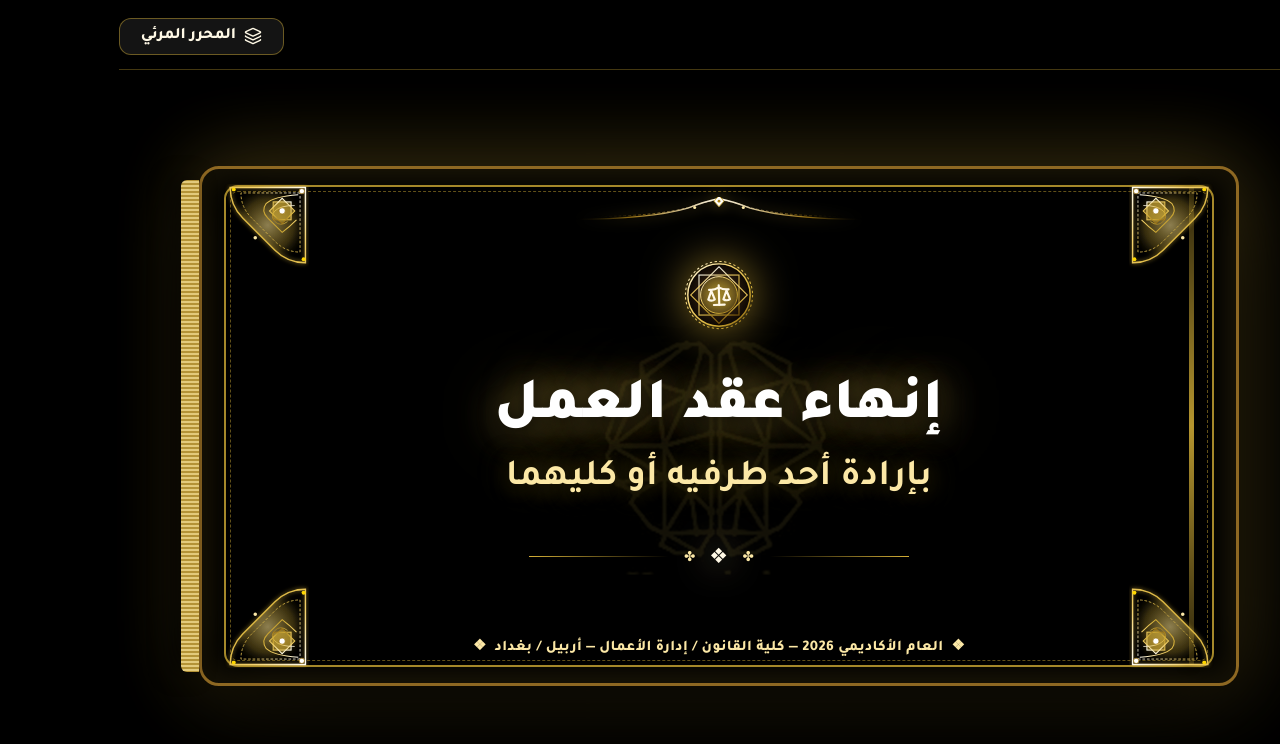
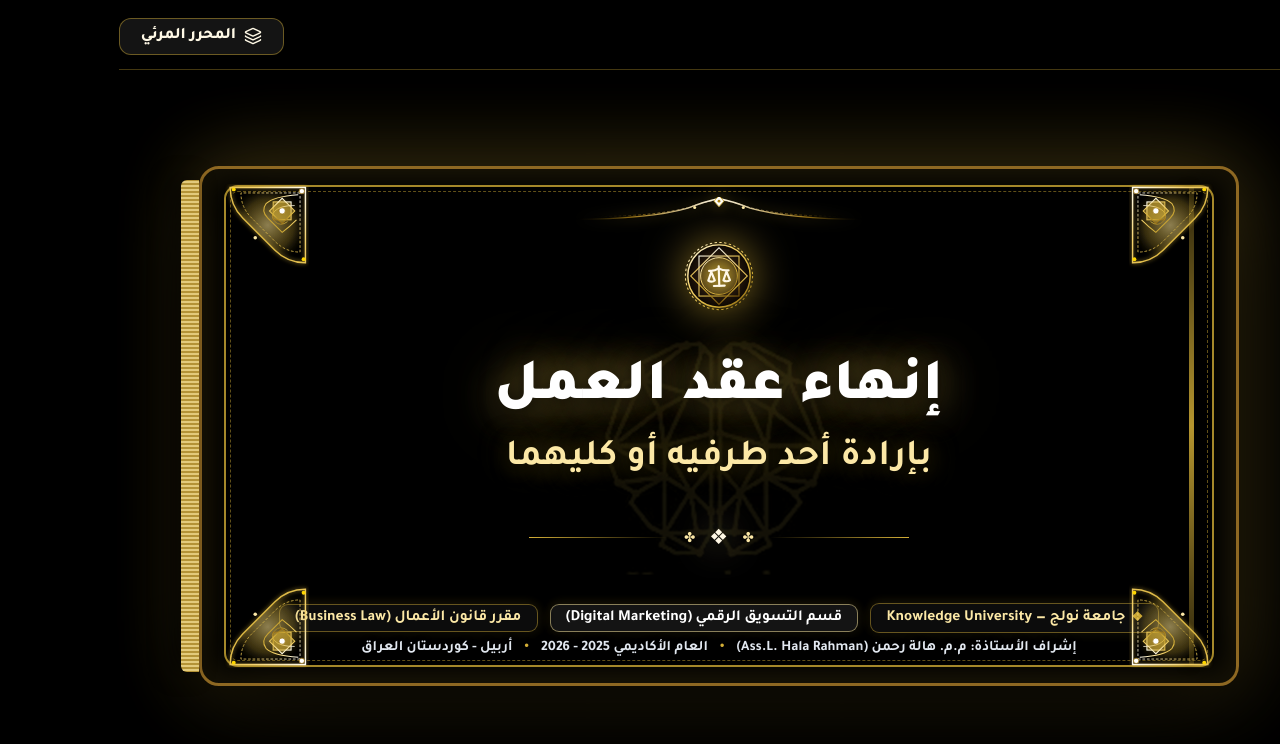
Before and after one commit to richsmaster/business-law-labor-contract-presentation, a React (Vite) app: page / in a window 1280 px wide. Shown: the top 744 px of the page. Built offline with nearby package versions, Linux system fonts and the light colour scheme; a web font is replaced by a local one.

Commit message:
feat: add full academic affiliation (Knowledge University, Digital Marketing dept, supervisor, year) to front cover footer

```diff
--- a/src/components/BookFrontCover.tsx
+++ b/src/components/BookFrontCover.tsx
@@ -301,16 +301,32 @@ export const BookFrontCover: React.FC<BookFrontCoverProps> = ({ onOpenBook }) =>
             <CalligraphicFlourish />
           </div>
 
-          {/* Bottom Academic Year & Seal */}
+          {/* Bottom Academic Year & Complete Institutional Info */}
           <motion.div
             className="cover-bottom-year"
-            initial={{ opacity: 0 }}
-            animate={{ opacity: 1 }}
+            initial={{ opacity: 0, y: 8 }}
+            animate={{ opacity: 1, y: 0 }}
             transition={{ duration: 0.8, delay: 0.55 }}
           >
-            <span style={{ color: 'var(--gold-bright)', marginLeft: 8 }}>❖</span>
-            العام الأكاديمي 2026 — كلية القانون / إدارة الأعمال — أربيل / بغداد
-            <span style={{ color: 'var(--gold-bright)', marginRight: 8 }}>❖</span>
+            <div className="cover-footer-badges">
+              <span className="footer-tag-univ">
+                <span className="footer-diamond">❖</span>
+                جامعة نولج — Knowledge University
+              </span>
+              <span className="footer-tag-dept">
+                قسم التسويق الرقمي (Digital Marketing)
+              </span>
+              <span className="footer-tag-course">
+                مقرر قانون الأعمال (Business Law)
+              </span>
+            </div>
+            <div className="cover-footer-subline">
+              <span>إشراف الأستاذة: م.م. هالة رحمن (Ass.L. Hala Rahman)</span>
+              <span className="footer-bullet">•</span>
+              <span>العام الأكاديمي 2025 - 2026</span>
+              <span className="footer-bullet">•</span>
+              <span>أربيل - كوردستان العراق</span>
+            </div>
           </motion.div>
         </div>
       </motion.div>
--- a/src/index.css
+++ b/src/index.css
@@ -668,13 +668,72 @@ body {
 }
 
 .cover-bottom-year {
-  font-size: 0.92rem;
+  display: flex;
+  flex-direction: column;
+  align-items: center;
+  justify-content: center;
+  gap: 0.45rem;
+  margin-top: 0.5rem;
+  font-family: var(--font-qomra);
+  width: 100%;
+  z-index: 10;
+}
+
+.cover-footer-badges {
+  display: flex;
+  align-items: center;
+  justify-content: center;
+  gap: 0.75rem;
+  flex-wrap: wrap;
+}
+
+.footer-tag-univ,
+.footer-tag-dept,
+.footer-tag-course {
+  background: rgba(14, 14, 14, 0.9);
+  border: 1.2px solid rgba(212, 175, 55, 0.45);
+  border-radius: 9px;
+  padding: 0.28rem 0.95rem;
+  font-size: 0.96rem;
+  font-weight: 700;
   color: var(--gold-bright);
-  font-weight: 800;
-  margin-top: 2px;
-  opacity: 0.95;
-  letter-spacing: 0.4px;
+  box-shadow: 0 4px 14px rgba(0, 0, 0, 0.75), 0 0 12px rgba(212, 175, 55, 0.2);
+  display: flex;
+  align-items: center;
   white-space: nowrap;
+}
+
+.footer-tag-dept {
+  color: #ffffff;
+  border-color: rgba(255, 235, 160, 0.5);
+  background: rgba(22, 22, 22, 0.92);
+}
+
+.footer-tag-course {
+  color: var(--gold-bright);
+}
+
+.footer-diamond {
+  color: var(--gold-primary);
+  margin-left: 6px;
+  font-size: 0.8rem;
+}
+
+.cover-footer-subline {
+  display: flex;
+  align-items: center;
+  justify-content: center;
+  gap: 0.75rem;
+  font-size: 0.9rem;
+  font-weight: 600;
+  color: #e2e8f0;
+  text-shadow: 0 1px 6px rgba(0, 0, 0, 0.9);
+  flex-wrap: wrap;
+}
+
+.footer-bullet {
+  color: var(--gold-primary);
+  font-size: 0.9rem;
 }
 
 /* ======================================================== */
```
